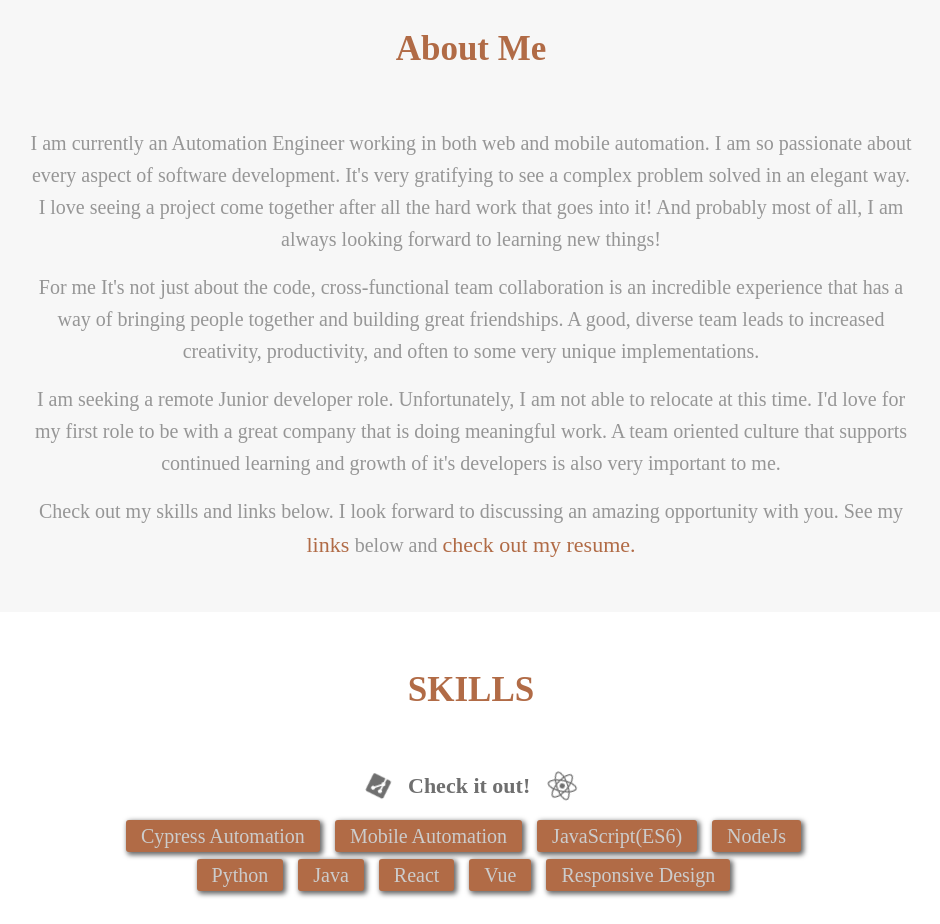
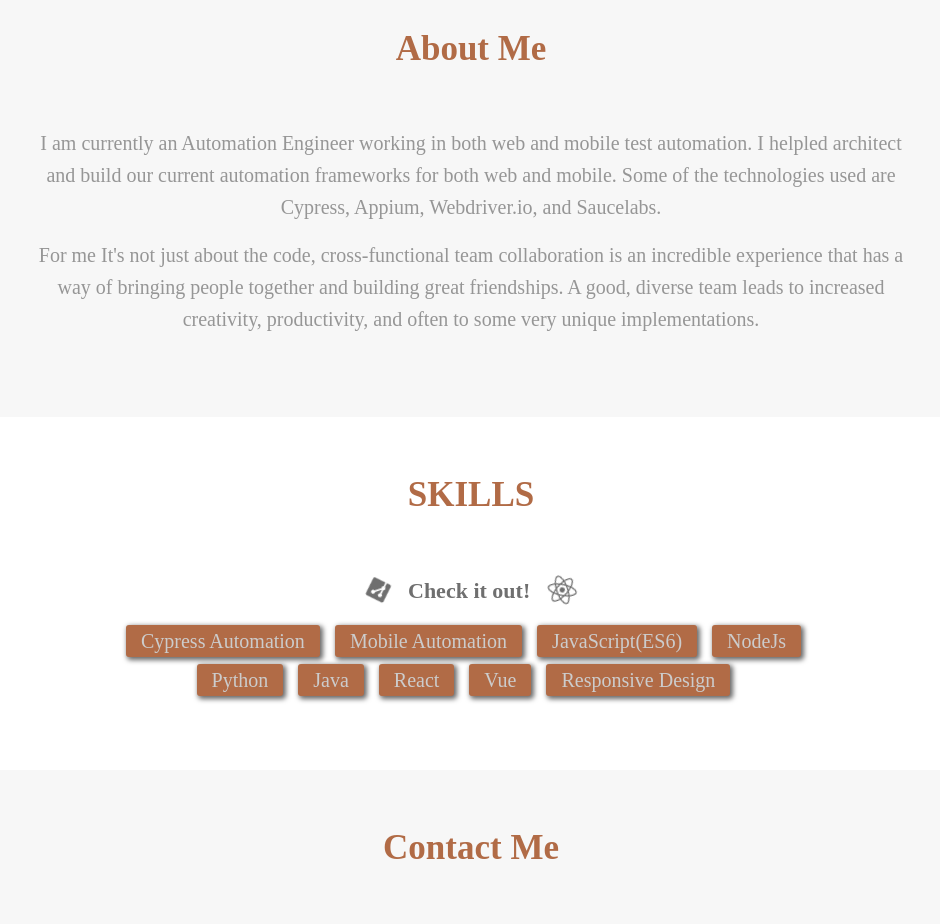
Before and after one commit to fuston05/scott-fuston-portfolio, a React (Create React App) app: page / in a window 1280 px wide. Shown: the part 1440-2364 px from the top of the page, without its empty margins (169-1109 px from the left). Built offline with nearby package versions, Linux system fonts and the light colour scheme.

Commit message:
updates about section

```diff
--- a/src/components/About/About.jsx
+++ b/src/components/About/About.jsx
@@ -10,12 +10,10 @@
                 <h4 className="sectionTitle">About Me</h4>
                 <p>
                     I am currently an Automation Engineer working in both web
-                    and mobile automation. I am so passionate about every aspect
-                    of software development. It's very gratifying to see a
-                    complex problem solved in an elegant way. I love seeing a
-                    project come together after all the hard work that goes into
-                    it! And probably most of all, I am always looking forward to
-                    learning new things!
+                    and mobile test automation. I helpled architect and build
+                    our current automation frameworks for both web and mobile.
+                    Some of the technologies used are Cypress, Appium,
+                    Webdriver.io, and Saucelabs.
                 </p>
                 <br />
                 <p>
@@ -26,16 +24,15 @@
                     productivity, and often to some very unique implementations.
                 </p>
                 <br />
-                <p>
-                    I am seeking a remote Junior developer role. Unfortunately,
-                    I am not able to relocate at this time. I'd love for my
-                    first role to be with a great company that is doing
-                    meaningful work. A team oriented culture that supports
-                    continued learning and growth of it's developers is also
+                {/* <p>
+                    I am seeking a remote Automation Engineer or Junior developer role.
+                    I am not willing to relocate at this time. I'd love to work for a
+                    great company that is doing meaningful work. A team oriented culture
+                    that supports continued learning and growth of it's developers is also
                     very important to me.
-                </p>
+                </p> */}
                 <br />
-                <p>
+                {/* <p>
                     Check out my skills and links below. I look forward to
                     discussing an amazing opportunity with you. See my{" "}
                     <Link
@@ -53,7 +50,7 @@
                         rel="noreferrer">
                         check out my resume.{" "}
                     </a>
-                </p>
+                </p> */}
             </div>
         </section>
     );
```
